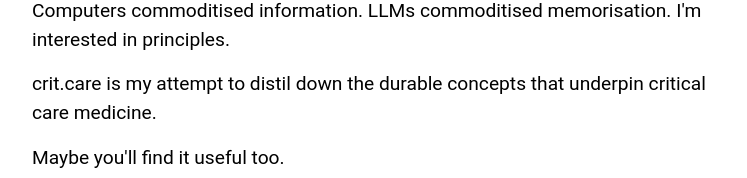
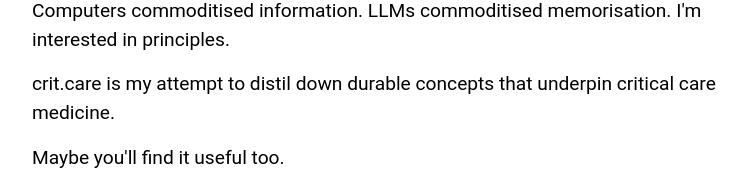
Before and after one commit to WillCBradley/crit.care, a plain HTML site: page why.html in a window 1280 px wide. Shown: the part 200-378 px from the top of the page, without its empty margins (258-1005 px from the left). Drawn offline with Linux system fonts and the light colour scheme.

Commit message:
Add files via upload

```diff
--- a/why.html
+++ b/why.html
@@ -14,7 +14,7 @@
     <div class="no-subtitle">
         <p>There are (probably) enough textbooks.</p>
         <p>Computers commoditised information. LLMs commoditised memorisation. I'm interested in principles.</p>
-        <p>crit.care is my attempt to distil down the durable concepts that underpin critical care medicine.</p>
+        <p>crit.care is my attempt to distil down durable concepts that underpin critical care medicine.</p>
         <p>Maybe you'll find it useful too.</p>
         <br>
         <a href="./foundations"><button style="margin-block: 2rem; margin-top: 0;" class="subscribe">Take A Look</button></a>
```
